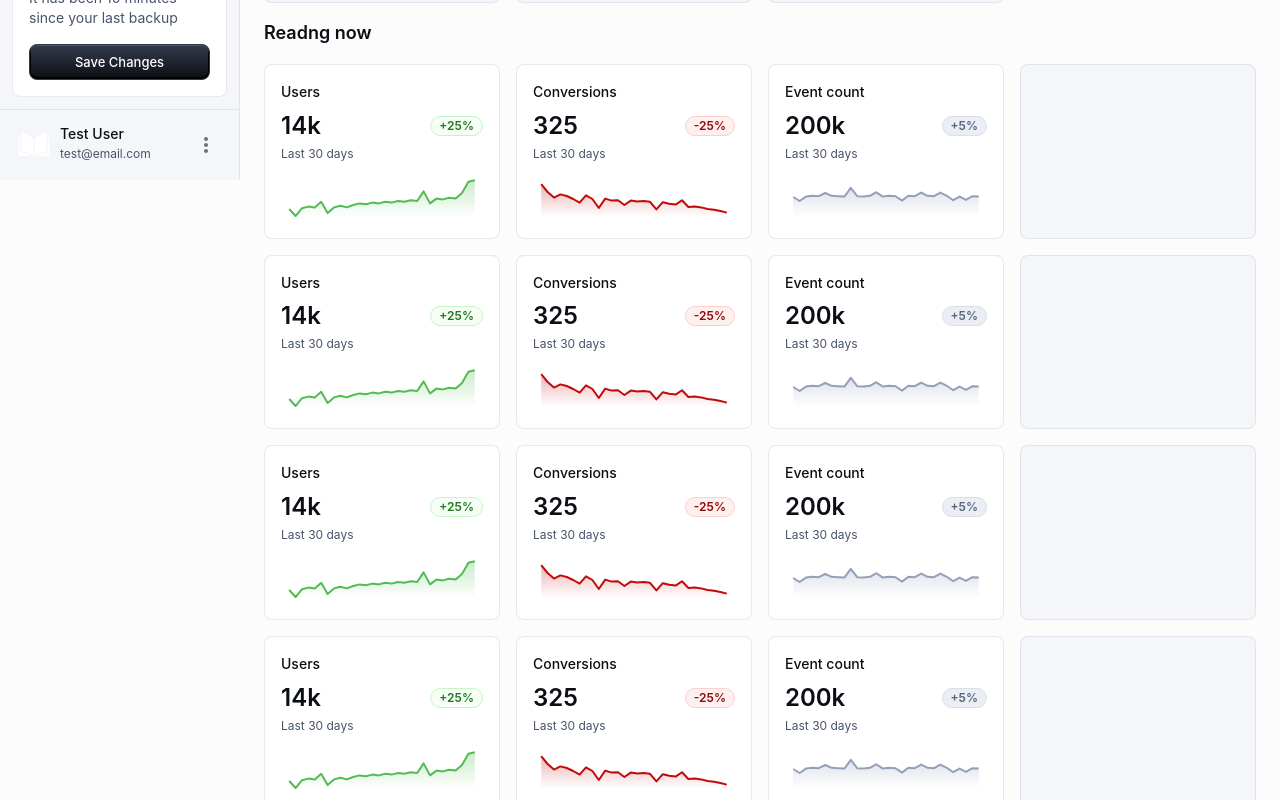
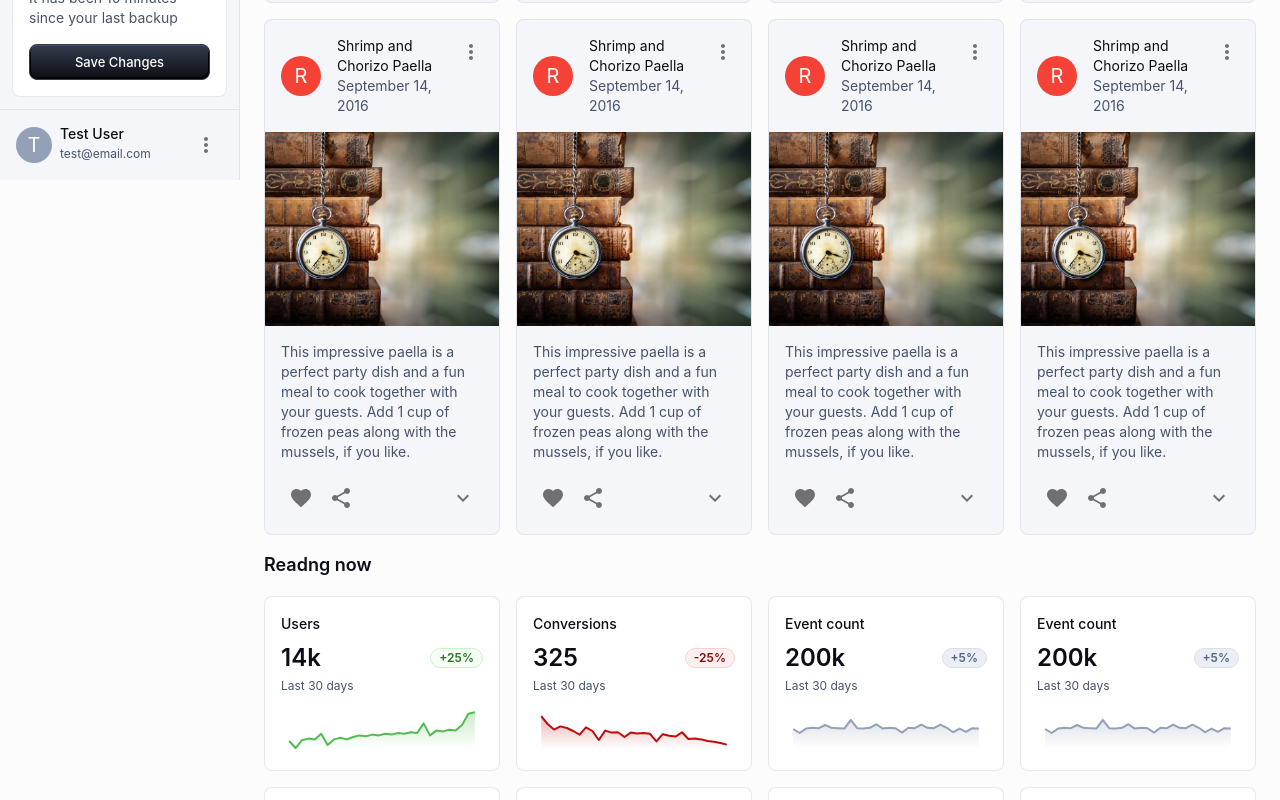
Before and after one commit to tmikov99/story-ui, a React (Vite) app: page / in a window 1280 px wide. Shown: the part 620-1420 px from the top of the page. Built offline with nearby package versions, Linux system fonts and the light colour scheme.

Commit message:
Add overview of new pages (#7)

```diff
--- a/index.html
+++ b/index.html
@@ -4,7 +4,7 @@
     <meta charset="UTF-8" />
     <link rel="icon" type="image/svg+xml" href="src/assets/book-white.svg" />
     <meta name="viewport" content="width=device-width, initial-scale=1.0" />
-    <title>Vite + React + TS</title>
+    <title>Stories Test</title>
   </head>
   <body>
     <div id="root"></div>
--- a/src/App.tsx
+++ b/src/App.tsx
@@ -9,6 +9,7 @@ import SideMenu from './components/SideMenu';
 import MainGrid from './components/MainGrid';
 import Page from './components/Page';
 import { BrowserRouter, Routes, Route } from "react-router-dom";
+import PageCreateOverview from './components/PageCreateOverview';
 
 
 
@@ -40,6 +41,7 @@ function App() {
               <Routes>
                 <Route path="/" element={<MainGrid />}/>
                 <Route path="/page" element={<Page />}/>
+                <Route path="/create" element={<PageCreateOverview />}/>
               </Routes>
             </Stack>
           </Box>
--- a/src/components/MainGrid.tsx
+++ b/src/components/MainGrid.tsx
@@ -28,6 +28,52 @@ const data: StatCardProps[] = [
     ],
   },
   {
+    title: 'Event count',
+    value: '200k',
+    interval: 'Last 30 days',
+    trend: 'neutral',
+    data: [
+      500, 400, 510, 530, 520, 600, 530, 520, 510, 730, 520, 510, 530, 620, 510, 530,
+      520, 410, 530, 520, 610, 530, 520, 610, 530, 420, 510, 430, 520, 510,
+    ],
+  },
+  {
+    title: 'Event count',
+    value: '200k',
+    interval: 'Last 30 days',
+    trend: 'neutral',
+    data: [
+      500, 400, 510, 530, 520, 600, 530, 520, 510, 730, 520, 510, 530, 620, 510, 530,
+      520, 410, 530, 520, 610, 530, 520, 610, 530, 420, 510, 430, 520, 510,
+    ],
+  },  {
+    title: 'Event count',
+    value: '200k',
+    interval: 'Last 30 days',
+    trend: 'neutral',
+    data: [
+      500, 400, 510, 530, 520, 600, 530, 520, 510, 730, 520, 510, 530, 620, 510, 530,
+      520, 410, 530, 520, 610, 530, 520, 610, 530, 420, 510, 430, 520, 510,
+    ],
+  },  {
+    title: 'Event count',
+    value: '200k',
+    interval: 'Last 30 days',
+    trend: 'neutral',
+    data: [
+      500, 400, 510, 530, 520, 600, 530, 520, 510, 730, 520, 510, 530, 620, 510, 530,
+      520, 410, 530, 520, 610, 530, 520, 610, 530, 420, 510, 430, 520, 510,
+    ],
+  },  {
+    title: 'Event count',
+    value: '200k',
+    interval: 'Last 30 days',
+    trend: 'neutral',
+    data: [
+      500, 400, 510, 530, 520, 600, 530, 520, 510, 730, 520, 510, 530, 620, 510, 530,
+      520, 410, 530, 520, 610, 530, 520, 610, 530, 420, 510, 430, 520, 510,
+    ],
+  },  {
     title: 'Event count',
     value: '200k',
     interval: 'Last 30 days',
@@ -69,19 +115,6 @@ export default function MainGrid() {
             {/* </Box> */}
           </Grid>
         ))}
-        <Grid size={{ xs: 12, sm: 6, lg: 3 }}>
-          <Box>
-            <HighlightedCard />
-            <Box sx={{p: 1}}>
-                    <Typography variant="body2" sx={{ fontWeight: 500, lineHeight: '16px' }}>
-                        Test User
-                    </Typography>
-                    <Typography variant="caption" sx={{ color: 'text.secondary' }}>
-                        test@email.com
-                    </Typography>
-              </Box>
-            </Box>
-        </Grid>
       </Grid>
       <Typography component="h2" variant="h6" sx={{ mb: 2 }}>
         Readng now
--- a/src/components/MenuContent.tsx
+++ b/src/components/MenuContent.tsx
@@ -23,7 +23,7 @@ const mainListItems1 = [
   { text: 'Trending', icon: <AutoStoriesRoundedIcon />, path: '/page' },
 ];
 const mainListItems2 = [
-  { text: 'History', icon: <AutoStoriesRoundedIcon />, path: '#history'},
+  { text: 'History', icon: <AutoStoriesRoundedIcon />, path: '/create'},
   { text: 'Saved stories', icon: <LanRoundedIcon />, path: '#saved' },
   { text: 'Read later', icon: <AnalyticsRoundedIcon />, path: '#later' },
   { text: 'Liked stories', icon: <AutoStoriesRoundedIcon />, path: '#liked' },
--- /dev/null
+++ b/src/components/PageCard.tsx
@@ -0,0 +1,121 @@
+import * as React from 'react';
+import { alpha, styled } from '@mui/material/styles';
+import Card from '@mui/material/Card';
+import CardHeader from '@mui/material/CardHeader';
+import CardMedia from '@mui/material/CardMedia';
+import CardContent from '@mui/material/CardContent';
+import CardActions from '@mui/material/CardActions';
+import Collapse from '@mui/material/Collapse';
+import Avatar from '@mui/material/Avatar';
+import IconButton, { IconButtonProps } from '@mui/material/IconButton';
+import Typography from '@mui/material/Typography';
+import { red } from '@mui/material/colors';
+import FavoriteIcon from '@mui/icons-material/Favorite';
+import ShareIcon from '@mui/icons-material/Share';
+import ExpandMoreIcon from '@mui/icons-material/ExpandMore';
+import MoreVertIcon from '@mui/icons-material/MoreVert';
+import ArticleIcon from '@mui/icons-material/Article';
+import Button from '@mui/material/Button';
+
+interface ExpandMoreProps extends IconButtonProps {
+  expand: boolean;
+}
+
+const ExpandMore = styled((props: ExpandMoreProps) => {
+  const { expand, ...other } = props;
+  return <IconButton {...other} />;
+})(({ theme }) => ({
+  marginLeft: 'auto',
+  transition: theme.transitions.create('transform', {
+    duration: theme.transitions.duration.shortest,
+  }),
+  variants: [
+    {
+      props: ({ expand }) => !expand,
+      style: {
+        transform: 'rotate(0deg)',
+      },
+    },
+    {
+      props: ({ expand }) => !!expand,
+      style: {
+        transform: 'rotate(180deg)',
+      },
+    },
+  ],
+}));
+
+
+const SyledCard = styled(Card)(({ theme }) => ({
+    display: 'flex',
+    flexDirection: 'column',
+    padding: 0,
+    height: '100%',
+    backgroundColor: theme.palette.background.paper,
+    '&:hover': {
+      backgroundColor: 'transparent',
+      cursor: 'pointer',
+    },
+    '&:focus-visible': {
+      outline: '3px solid',
+      outlineColor: 'hsla(210, 98%, 48%, 0.5)',
+      outlineOffset: '2px',
+    },
+  }));
+
+  const SyledCardContent = styled(CardContent)({
+    display: 'flex',
+    flexDirection: 'column',
+    gap: 4,
+    paddingLeft: 16,
+    paddingRight: 16,
+    flexGrow: 1,
+    '&:last-child': {
+      paddingBottom: 16,
+    },
+  });
+
+  const StyledTypography = styled(Typography)({
+    display: '-webkit-box',
+    WebkitBoxOrient: 'vertical',
+    WebkitLineClamp: 2,
+    overflow: 'hidden',
+    textOverflow: 'ellipsis',
+  });
+
+export default function PageCard() {
+  const [expanded, setExpanded] = React.useState(false);
+
+  const handleExpandClick = () => {
+    setExpanded(!expanded);
+  };
+
+  return (
+    <SyledCard sx={{}}>
+      <CardHeader
+        sx={{paddingLeft: 2, paddingTop: 2, paddingRight: 2}}
+        avatar={
+          <ArticleIcon />
+        }
+        action={
+          <IconButton aria-label="settings">
+            <MoreVertIcon />
+          </IconButton>
+        }
+        title="Encounter in the woods"
+        subheader="Page 16"
+      />
+      <SyledCardContent>
+        <Typography variant="body2" sx={{ color: 'text.secondary' }}>
+          This impressive paella is a perfect party dish and a fun meal to cook
+          together with your guests. Add 1 cup of frozen peas along with the mussels,
+          if you like....
+        </Typography>
+      </SyledCardContent>
+      <CardActions disableSpacing sx={{paddingLeft: 2, paddingRight: 2, paddingBottom: 2}}>
+        <Button color="info" variant="text" size="small">Entering 4</Button>
+        <Button sx={{ marginLeft: "auto" }} color="error" variant="text" size="small">Exiting 3</Button>
+      </CardActions>
+    </SyledCard>
+  );
+}
--- /dev/null
+++ b/src/components/PageCreateOverview.tsx
@@ -0,0 +1,32 @@
+import Grid from '@mui/material/Grid2';
+import Box from '@mui/material/Box';
+import Typography from '@mui/material/Typography';
+import PageCard from './PageCard';
+
+
+const data = [1,2,3,4,5,6,7,8,9,10,11,12,13,14,15,16];
+
+
+export default function PageCreateOverview() {
+    return (
+      <Box sx={{ width: '100%', maxWidth: { sm: '100%', md: '1700px' } }}>
+        <Typography component="h2" variant="h6" sx={{ mb: 2 }}>
+          Pages
+        </Typography>
+        <Grid
+          container
+          spacing={2}
+          columns={12}
+          sx={{ mb: (theme) => theme.spacing(2) }}
+        >
+          {data.map((card, index) => (
+            <Grid key={index} size={{ xs: 12, sm: 6, lg: 3 }}>
+                <PageCard
+                  // {...card}
+                />
+            </Grid>
+          ))}
+        </Grid>
+      </Box>
+    );
+  }
--- a/src/components/SideMenu.tsx
+++ b/src/components/SideMenu.tsx
@@ -69,9 +69,11 @@ export default function SideMenu() {
         <Avatar
           sizes="small"
           alt="Test User"
-          src="src/assets/book-white.svg"
+          // src="src/assets/book-white.svg" //TODO add photo
           sx={{ width: 36, height: 36 }}
-        />
+        >
+          T
+        </Avatar>
         <Box sx={{ mr: 'auto' }}>
           <Typography variant="body2" sx={{ fontWeight: 500, lineHeight: '16px' }}>
             Test User
--- a/src/theme/customizations/inputs.tsx
+++ b/src/theme/customizations/inputs.tsx
@@ -6,7 +6,7 @@ import { toggleButtonClasses } from '@mui/material/ToggleButton';
 import CheckBoxOutlineBlankRoundedIcon from '@mui/icons-material/CheckBoxOutlineBlankRounded';
 import CheckRoundedIcon from '@mui/icons-material/CheckRounded';
 import RemoveRoundedIcon from '@mui/icons-material/RemoveRounded';
-import { gray, brand } from '../themePrimitives';
+import { gray, brand, red } from '../themePrimitives';
 
 /* eslint-disable import/prefer-default-export */
 export const inputsCustomizations: Components<Theme> = {
@@ -216,6 +216,28 @@ export const inputsCustomizations: Components<Theme> = {
               }),
             },
           },
+          {
+            props: {
+              color: "info",
+            },
+            style: {
+              color: brand[300],
+              ...theme.applyStyles('dark', {
+                color: brand[200],
+              }),
+            }
+          },
+          {
+            props: {
+              color: "error",
+            },
+            style: {
+              color: red[300],
+              ...theme.applyStyles('dark', {
+                color: red[200],
+              }),
+            }
+          }
         ],
       }),
     },
```
Also changed, not shown: src/components/PageCreate.tsx (added), src/components/PageCreateLinks.tsx (added).
